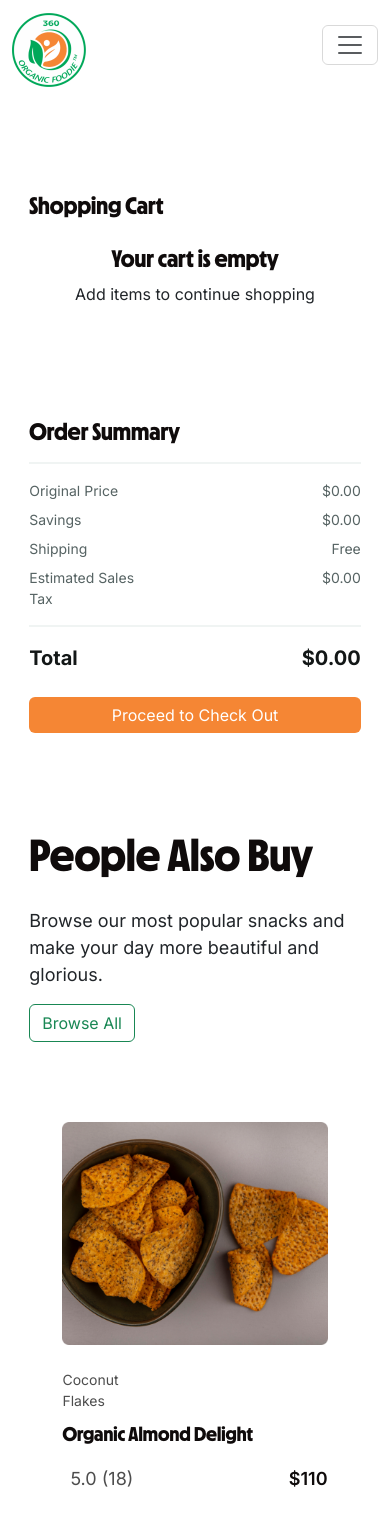
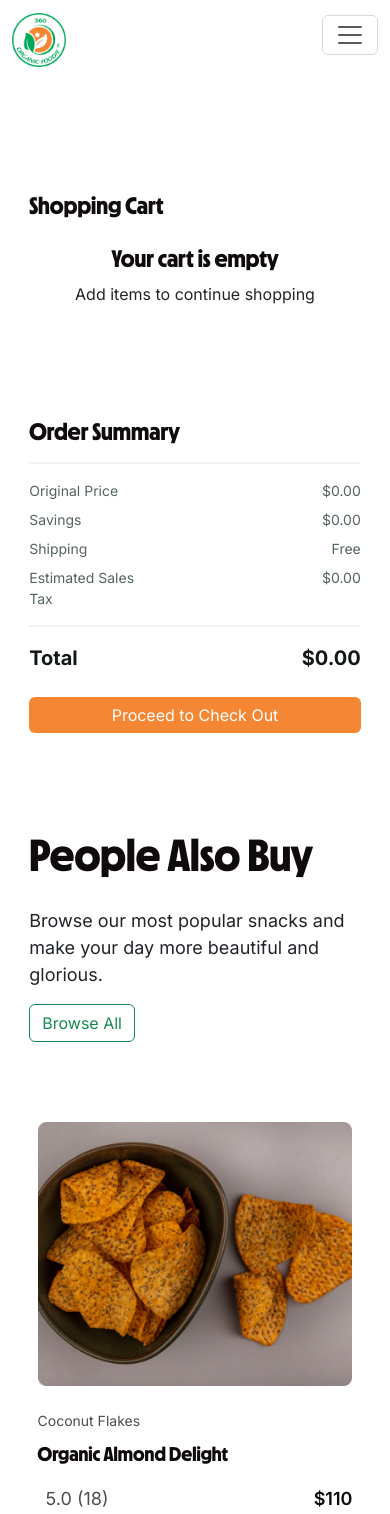
Before and after one commit to samadina268/FoodAmazon_FrontendProject, a React (Vite) app: page /Cart in a window 390 px wide. Shown: the top 1514 px of the page. Built offline with nearby package versions, Linux system fonts and the light colour scheme; some icons are missing; a web font is replaced by a local one.

Commit message:
changed some styles in css

```diff
--- a/src/component/Header.jsx
+++ b/src/component/Header.jsx
@@ -34,7 +34,7 @@ const Header = () => {
 
           <div className="collapse navbar-collapse ms-4" id="navbarScroll">
             <ul
-              className="navbar-nav me-auto my-2 my-lg-0 navbar-nav-scroll"
+              className="navbar-nav me-auto my-2 my-lg-0"
               style={{ "--bs-scroll-height": "100px" }}
             >
               <li className="nav-item">
--- a/src/component/OurProduct.jsx
+++ b/src/component/OurProduct.jsx
@@ -111,7 +111,7 @@ const OurProduct = () => {
       {/* cart pop up */}
 
       {isOpen && cartProduct.length > 0 &&(
-        <div className="cartPoPuP-main-box position-absolute">
+        <div className="cartPoPuP-main-box position-fixed">
           <div className=" pt-5 pb-5">
             <div className=" cartPopup-innerbox mx-auto bg-white ">
               <button
--- a/src/component/Sign.jsx
+++ b/src/component/Sign.jsx
@@ -95,7 +95,7 @@ const Sign = () => {
   return (
      <div className="">
       <div className="row g-0 sign-main-part">
-        <div className="col-12 col-md-6 col-lg-6 ">
+        <div className="col-12 col-md-6 col-lg-6">
           <div className="w-100">
             <img
               src={SignImg}
--- a/src/component/SignIn.jsx
+++ b/src/component/SignIn.jsx
@@ -16,7 +16,6 @@ const SignIn = () => {
     email: Joi.string().email({ minDomainSegments: 2, tlds: { allow: ['com', 'net'] } }).required(),
     password: Joi.string().pattern(new RegExp('^[a-zA-Z0-9]{3,30}$')).required()
   })
-
 
   const handleClick = async (e) => {
     e.preventDefault()
--- a/src/index.css
+++ b/src/index.css
@@ -102,8 +102,8 @@ link {
 
 /* header section */
 .foodamazonLogo {
-  width: 74px;
-  height: 74px;
+  width: 54px;
+  height: 54px;
 }
 
 .header-navlink {
@@ -348,7 +348,7 @@ link {
 
 @media (max-width: 768px) {
   .ourprod-card-box {
-    width: 80%;
+    width: 95%;
     margin: auto;
     margin-top: 5rem;
   }
@@ -478,7 +478,7 @@ link {
 }
 @media (max-width: 768px) {
   .bulkOderCard {
-    width: 85%;
+    width: 95%;
     margin: auto;
     margin-top: 4rem;
   }
@@ -836,7 +836,7 @@ link {
 }
 @media (max-width: 600px) {
   .review-cardbox {
-    width: 85%;
+    width: 95%;
 
     margin-top: 5rem;
   }
```
